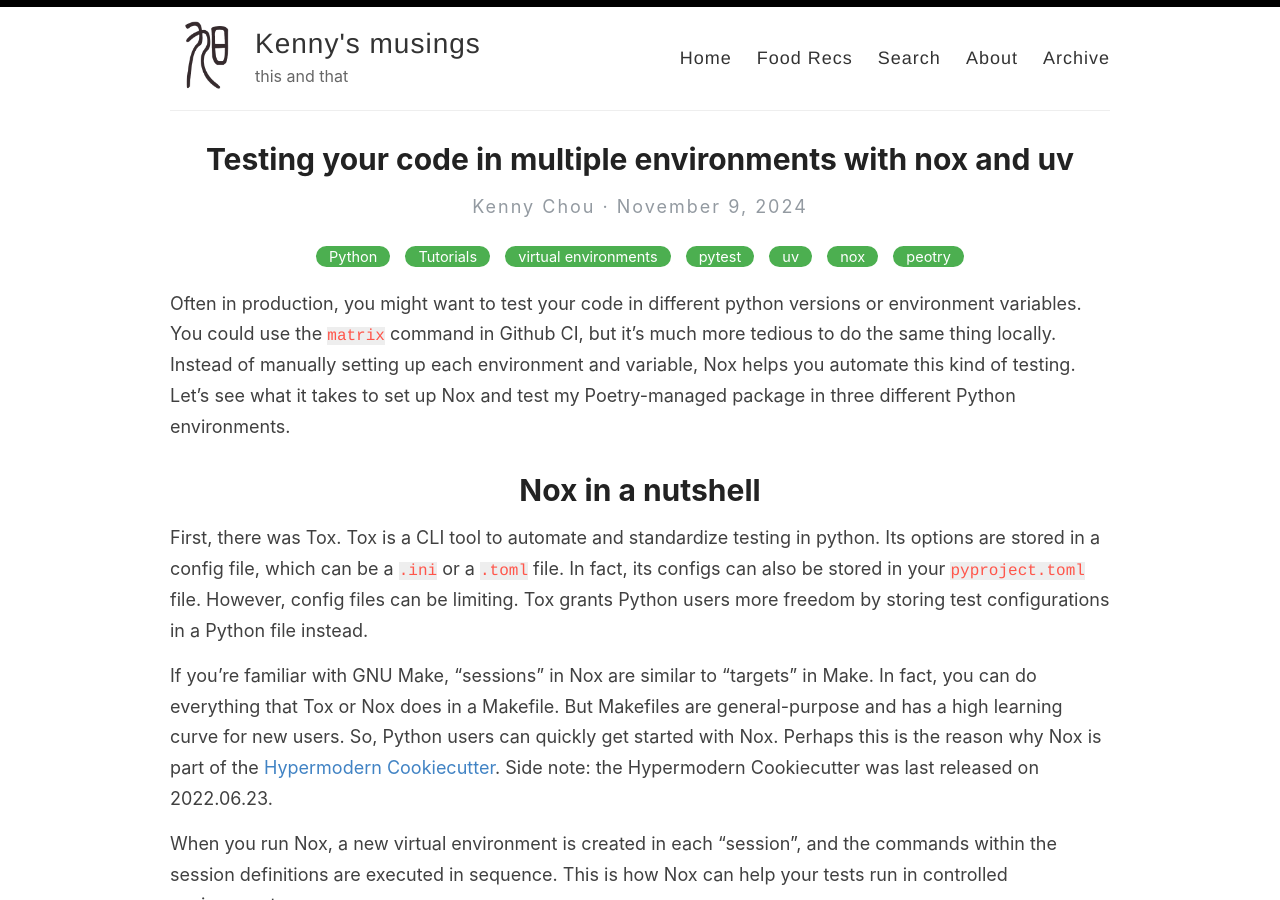
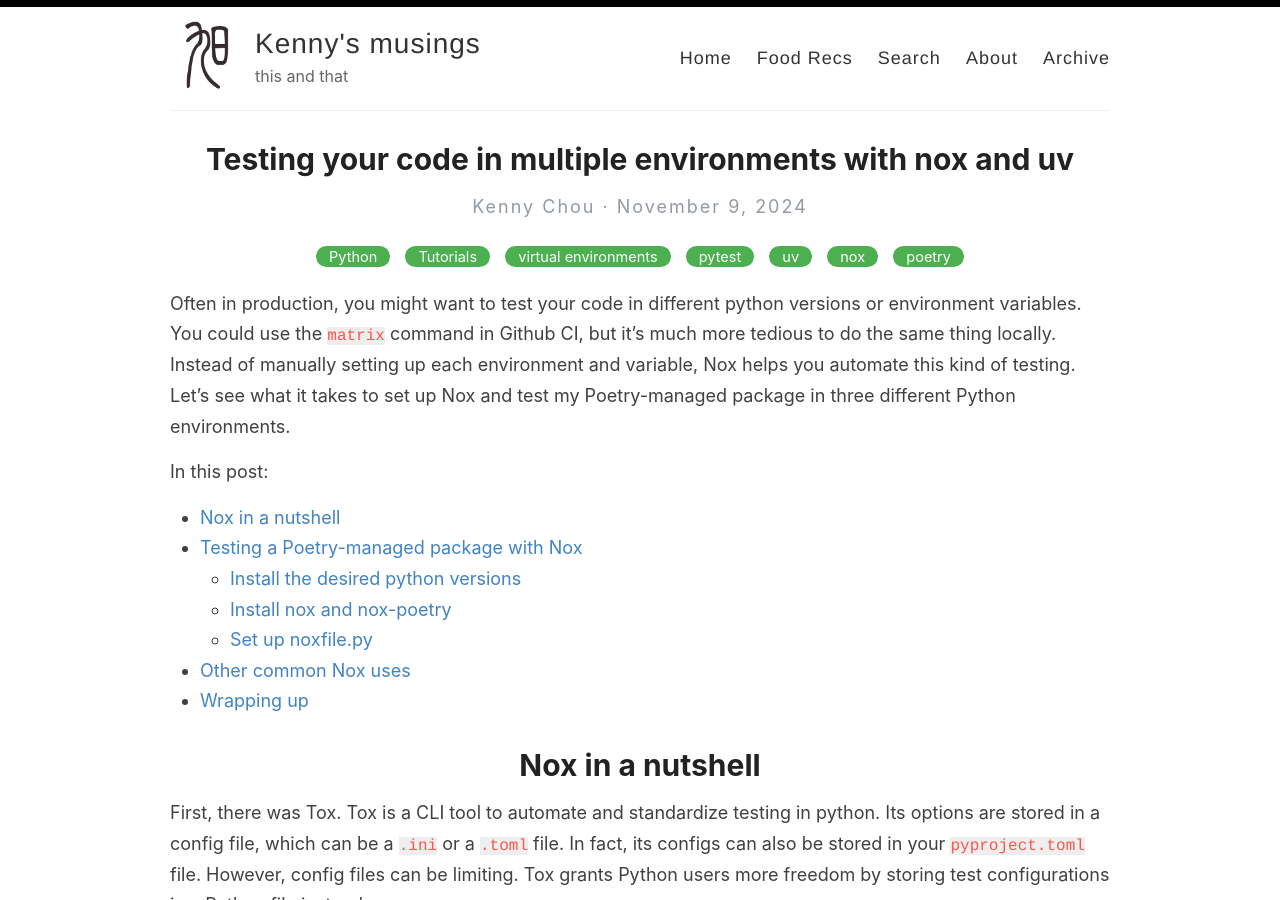
Before and after one commit to kfchou/kfchou.github.io, a Jekyll site: the page built from _posts/2024-11-09-pytest-nox-uv.md, in a window 1280 px wide and 900 px high. Built offline with Jekyll 4.4.1, drawn with Linux system fonts in a browser that asks for light colours; comment, search, counter and statistics services are not loaded.

Commit message:
fix excerpt issue

```diff
--- a/_posts/2024-11-09-pytest-nox-uv.md
+++ b/_posts/2024-11-09-pytest-nox-uv.md
@@ -1,9 +1,20 @@
 ---
 layout: post
 title:  Testing your code in multiple environments with nox and uv
-categories: [Python, Tutorials, virtual environments, pytest, uv, nox, peotry]
+categories: [Python, Tutorials, virtual environments, pytest, uv, nox, poetry]
+excerpt: Often in production, you might want to test your code in different python versions or environment variables. You could use the `matrix` command in Github CI, but it's much more tedious to do the same thing locally. Instead of manually setting up each environment and variable, Nox helps you automate this kind of testing. Let's see what it takes to set up Nox and test my Poetry-managed package in three different Python environments.
 ---
 Often in production, you might want to test your code in different python versions or environment variables. You could use the `matrix` command in Github CI, but it's much more tedious to do the same thing locally. Instead of manually setting up each environment and variable, Nox helps you automate this kind of testing. Let's see what it takes to set up Nox and test my Poetry-managed package in three different Python environments.
+
+In this post:
+- [Nox in a nutshell](#nox-in-a-nutshell)
+- [Testing a Poetry-managed package with Nox](#testing-a-poetry-managed-package-with-nox)
+  - [Install the desired python versions](#install-the-desired-python-versions)
+  - [Install nox and nox-poetry](#install-nox-and-nox-poetry)
+  - [Set up noxfile.py](#set-up-noxfilepy)
+- [Other common Nox uses](#other-common-nox-uses)
+- [Wrapping up](#wrapping-up)
+
 
 # Nox in a nutshell
 First, there was Tox. Tox is a CLI tool to automate and standardize testing in python. Its options are stored in a config file, which can be a `.ini` or a `.toml` file. In fact, its configs can also be stored in your `pyproject.toml` file. However, config files can be limiting. Tox grants Python users more freedom by storing test configurations in a Python file instead.
```
